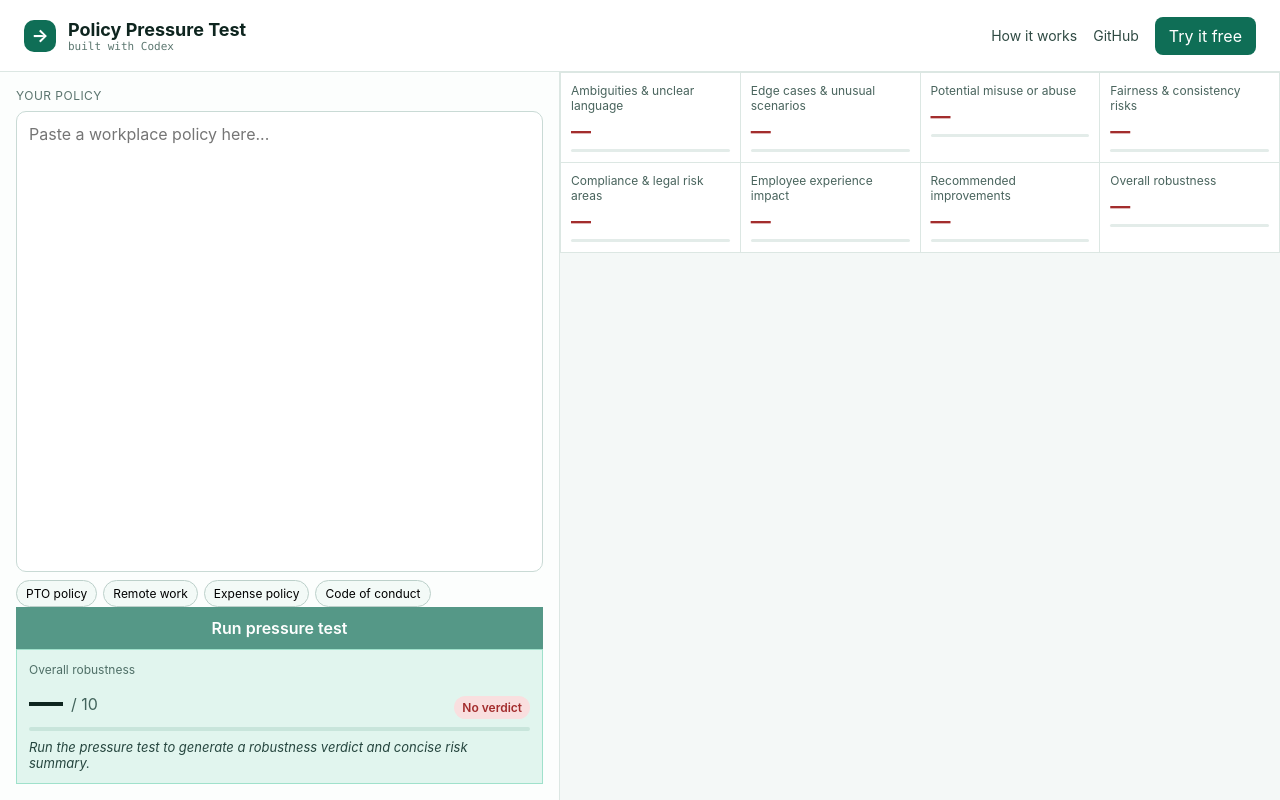
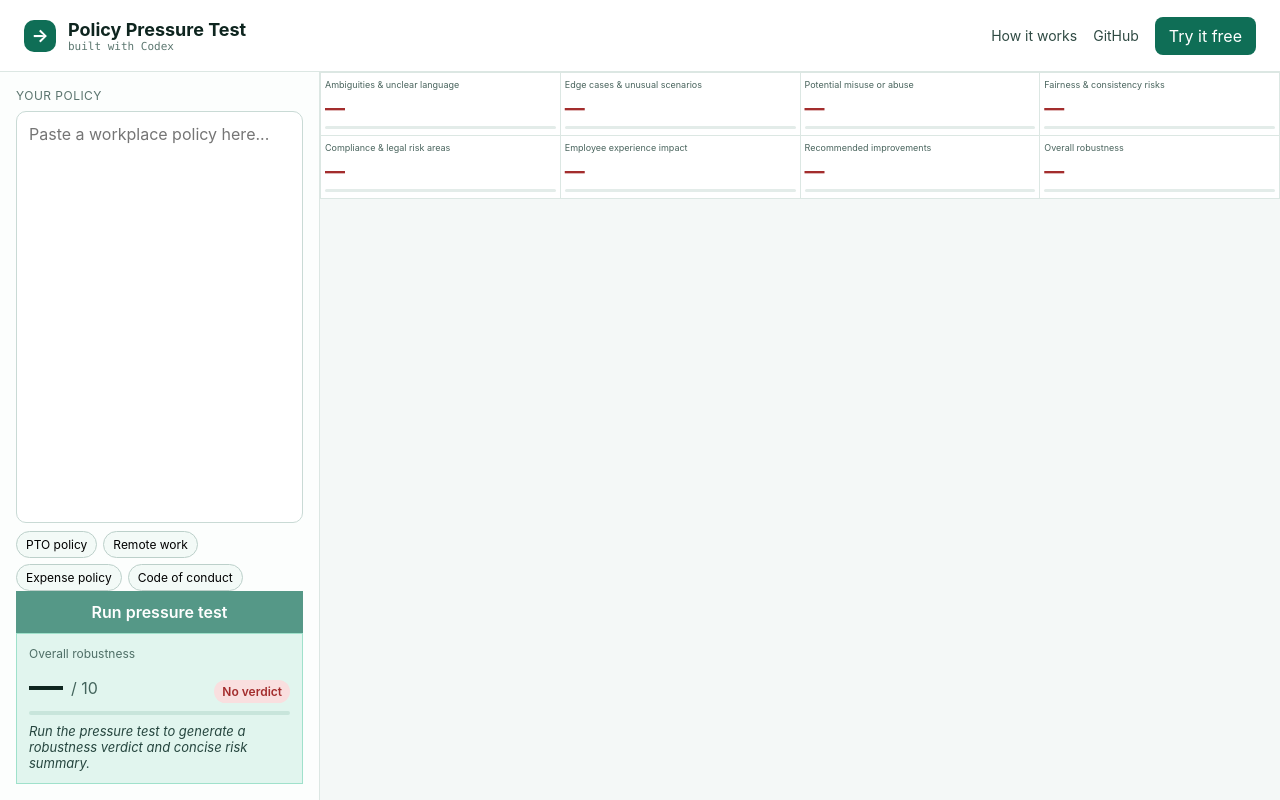
Before and after one commit to benjaparke/policy_pressuretest, a React (Vite) app: page / in a window 1280 px wide. Built offline with nearby package versions, Linux system fonts and the light colour scheme.

Commit message:
Update API key source and tighten panel/cell styles

```diff
--- a/src/App.jsx
+++ b/src/App.jsx
@@ -28,7 +28,7 @@ export default function App() {
   const runTest = async () => {
     setLoading(true); setError('')
     try {
-      const apiKey = import.meta.env.VITE_ANTHROPIC_API_KEY || import.meta.env.VITE_OPENAI_API_KEY
+      const apiKey = import.meta.env.VITE_OPENAI_API_KEY
       if (!apiKey) throw new Error('Missing API key. Add VITE_ANTHROPIC_API_KEY (or VITE_OPENAI_API_KEY) in .env.')
       const response = await fetch('https://api.openai.com/v1/chat/completions', {
         method: 'POST',
--- a/src/App.module.css
+++ b/src/App.module.css
@@ -31,7 +31,7 @@
 
 .main { display:flex; min-height: calc(100vh - 72px); }
 .leftPanel {
-  width: 560px; flex-shrink: 0; border-right:1px solid #dce7e3; background:#fcfefd;
+  width: 320px; flex-shrink: 0; border-right:1px solid #dce7e3; background:#fcfefd;
   padding:16px; display:flex; flex-direction:column; gap:8px;
 }
 .label { font-size:12px; text-transform: uppercase; letter-spacing: .04em; color:#5b746e; }
@@ -58,8 +58,8 @@
 
 .rightPanel { flex:1; display:flex; flex-direction:column; min-width:0; }
 .strip { display:grid; grid-template-columns:repeat(4,1fr); grid-template-rows:repeat(2,1fr); border-bottom:0.5px solid #dce7e3; border-left:0.5px solid #dce7e3; }
-.cell { padding:10px; background:#fff; border-right:0.5px solid #dce7e3; border-top:0.5px solid #dce7e3; }
-.cellLabel { font-size:12px; color:#49645d; margin-bottom:6px; }
+.cell { padding:6px 4px; background:#fff; border-right:0.5px solid #dce7e3; border-top:0.5px solid #dce7e3; }
+.cellLabel { font-size:9px; color:#49645d; margin-bottom:6px; }
 .cellScore { font-size:20px; font-weight:700; }
 .cellBarTrack { height:3px; background:#e3ece9; border-radius:3px; margin-top:6px; }
 .cellBarFill { height:100%; }
```
